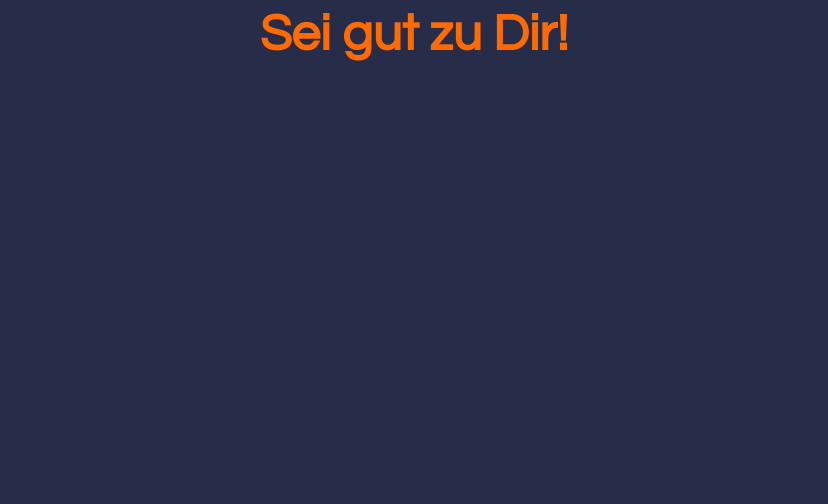
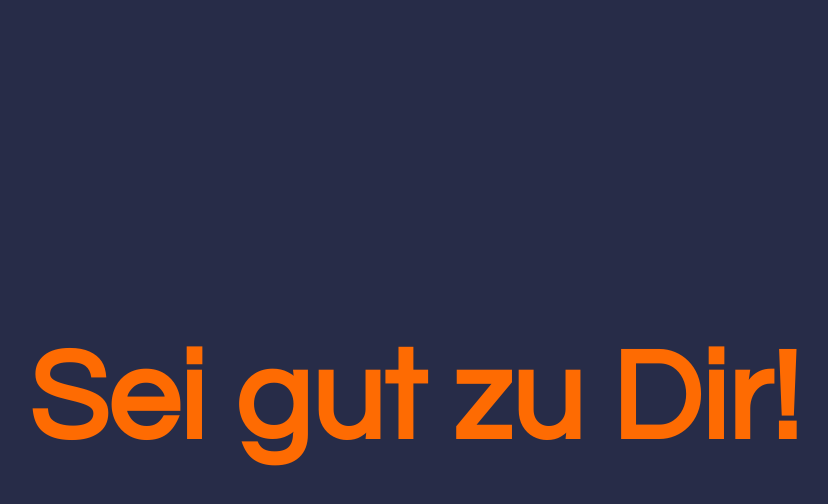
Before and after one commit to belaamdraht/belaamdraht.github.io, a plain HTML site: page work.html in a window 1280 px wide. Shown: the whole page, without its empty margins (226-1054 px from the left). Drawn offline with Linux system fonts and the light colour scheme.

Commit message:
Update work.html

```diff
--- a/work.html
+++ b/work.html
@@ -2,6 +2,10 @@
 	<head>
 		<style>
 			body {
+				display: grid;
+				height: 100vh;
+				margin: 0;
+				place-items: center center;
 				background-color: rgb(39, 44, 72);
 			}
 
@@ -9,7 +13,7 @@
 				color: rgb(254, 107, 2);
 				text-align: center;
 				font-family: "Century Gothic";
-				font-size: 4vw;
+				font-size: 10vw;
 			}
 </style>
 		<title>Sei gut zu Dir!</title>
```
